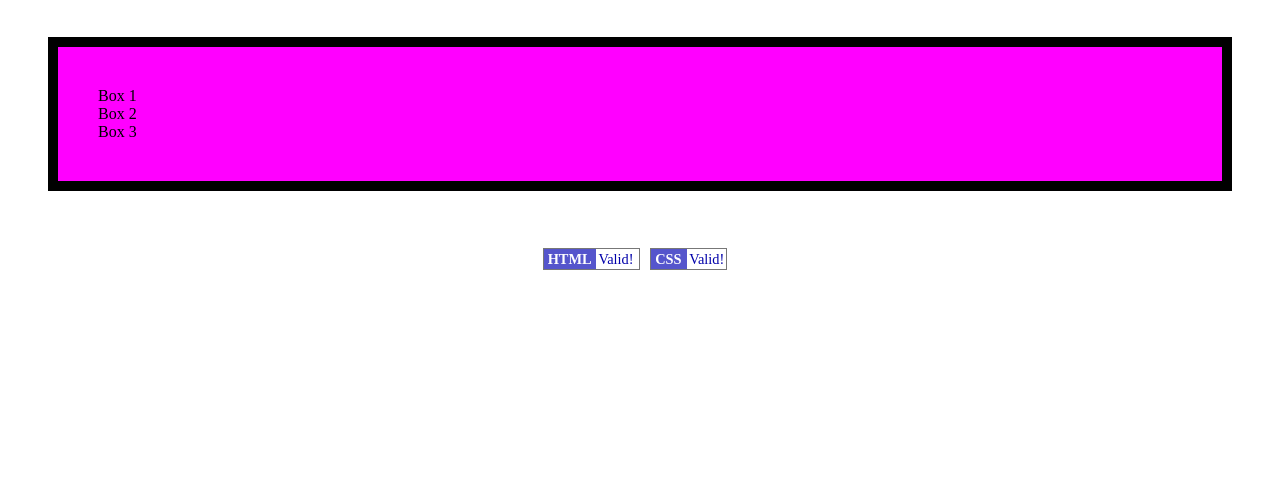
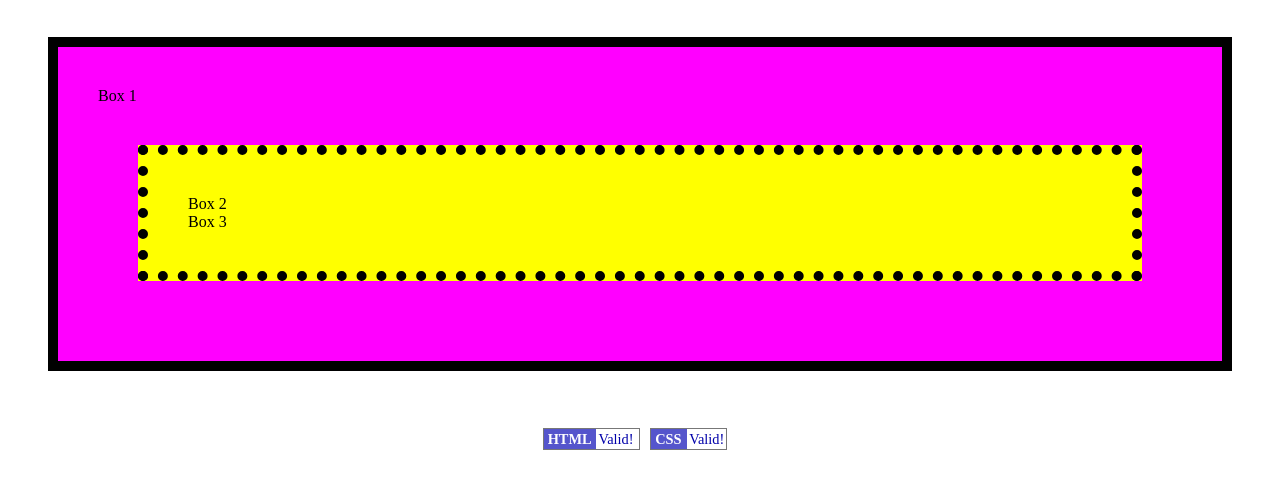
Before and after one commit to CameronDDavis/Website, a plain HTML site: page gdw/nested_boxes.html in a window 1280 px wide. Shown: the part 61-550 px from the top of the page. Drawn offline with Linux system fonts and the light colour scheme.

Commit message:
adding to nested boxes

```diff
--- a/gdw/nested_boxes.html
+++ b/gdw/nested_boxes.html
@@ -12,6 +12,12 @@ div#box1 {
 	padding: 40px;
 	border: 10px solid #000;
 	background-color: #F0F;
+}
+div#box2 {
+    margin: 40px;
+    padding: 40px;
+    border: 10px dotted #000;
+    background-color: #FF0;
 }
 footer {
     text-align: center;
```
Also changed, not shown: 2 other files.
